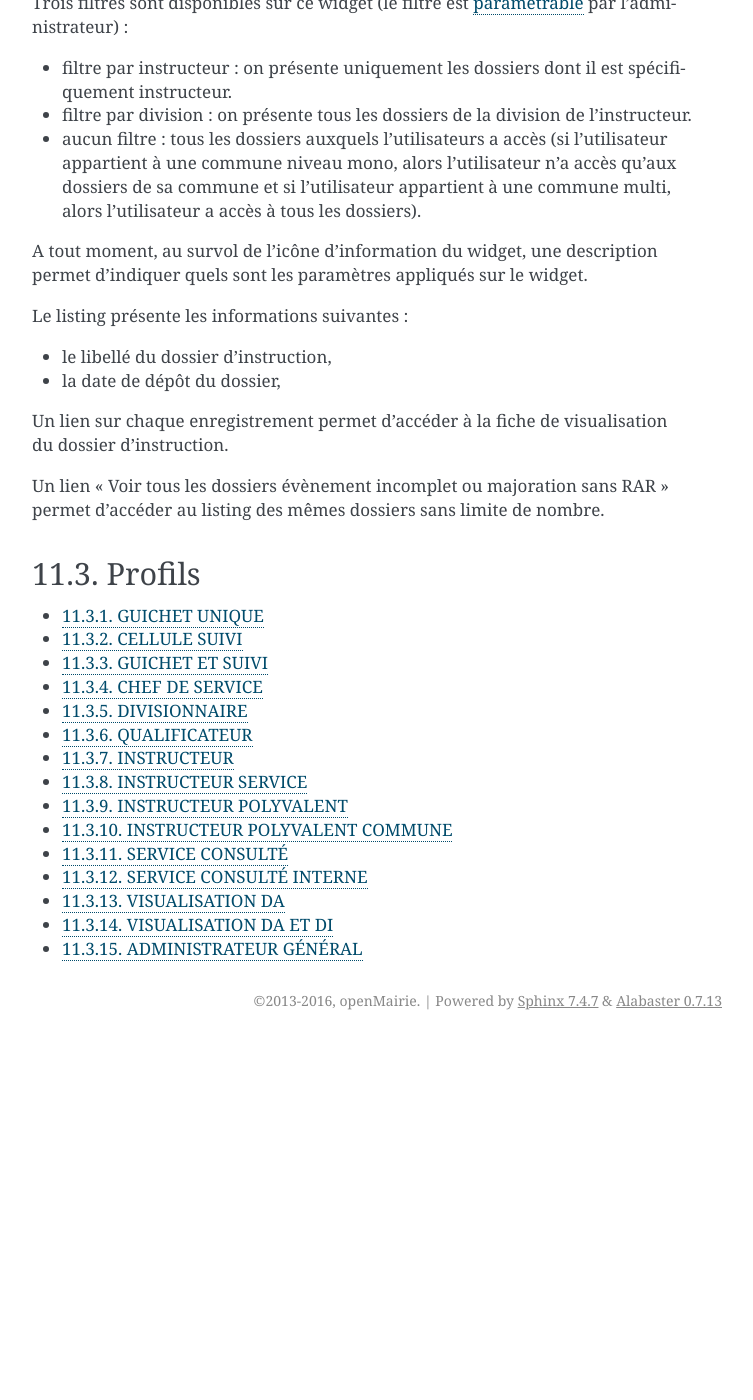
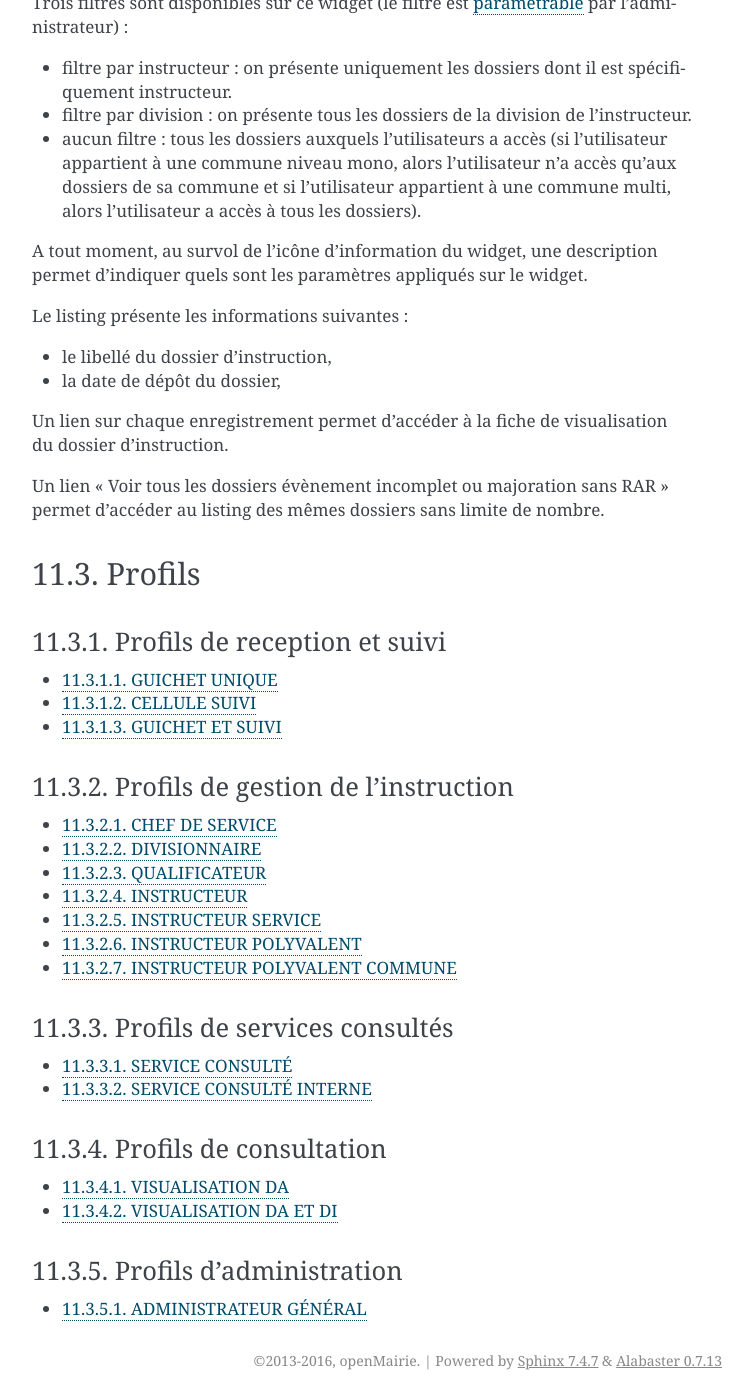
Before and after one commit to mpavaux/openads-documentation, a Sphinx documentation site: the page built from source/manuel_utilisateur/ergonomie/index.rst, in a window 1280 px wide and 1400 px high, scrolled down 6694 px. Shown: the whole window, without its empty margins (388-1141 px from the left). Built offline with Sphinx 7.4.7, drawn with Linux system fonts in a browser that asks for light colours; before the commit the page ends 7734 px from its top, so only the background shows below that; some of the changed text lies outside the part shown.

Commit message:
Update index.rst

```diff
--- a/source/manuel_utilisateur/ergonomie/index.rst
+++ b/source/manuel_utilisateur/ergonomie/index.rst
@@ -200,12 +200,21 @@
 Profils
 =======
 
+Profils de reception et suivi
+-----------------------------
+
 .. toctree::
     :maxdepth: 1
 
     profils/guichet_unique.rst
     profils/suivi.rst
     profils/guichet_suivi.rst
+
+Profils de gestion de l'instruction
+-----------------------------------
+
+.. toctree::
+    :maxdepth: 1
 
     profils/chef_de_service.rst
     profils/divisionnaire.rst
@@ -215,10 +224,28 @@
     profils/instructeur_polyvalent.rst
     profils/instructeur_polyvalent_commune.rst
 
+Profils de services consultés
+-----------------------------
+
+.. toctree::
+    :maxdepth: 1
+
     profils/service_consulte.rst
     profils/service_consulte_interne.rst
+
+Profils de consultation
+-----------------------
+
+.. toctree::
+    :maxdepth: 1
 
     profils/visualisation_da.rst
     profils/visualisation_da_di.rst
 
+Profils d'administration
+------------------------
+
+.. toctree::
+    :maxdepth: 1
+
     profils/administrateur_general.rst
```
